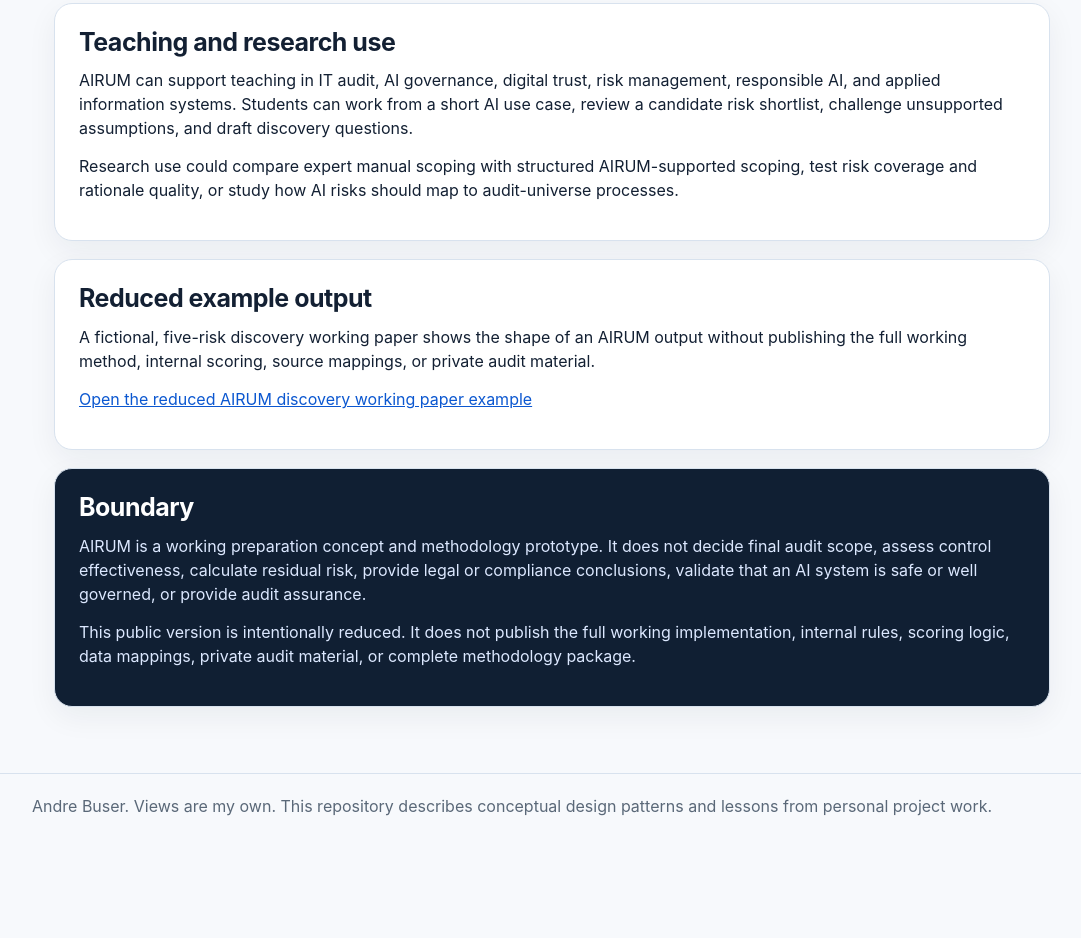
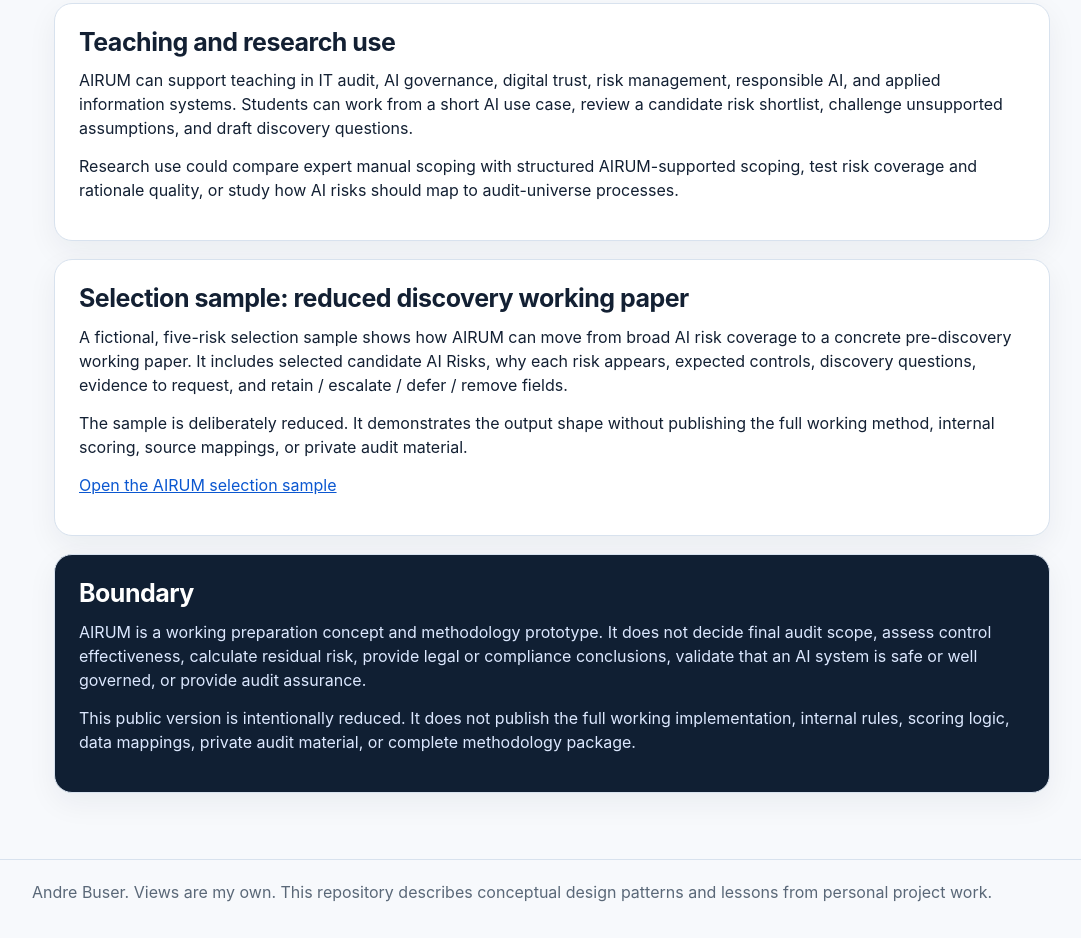
Before and after one commit to busera/AIRUM-public-demo, a plain HTML site: page index.html in a window 1280 px wide. Shown: the part 2218-3156 px from the top of the page, without its empty margins (88-1169 px from the left). Before the commit the page ends 3070 px from the top, so only its background shows below. Drawn offline with Linux system fonts and the light colour scheme.

Commit message:
docs: highlight AIRUM selection sample

```diff
--- a/index.html
+++ b/index.html
@@ -84,9 +84,10 @@
     </section>
 
     <section class="card">
-      <h2>Reduced example output</h2>
-      <p>A fictional, five-risk discovery working paper shows the shape of an AIRUM output without publishing the full working method, internal scoring, source mappings, or private audit material.</p>
-      <p><a href="examples/reduced-discovery-working-paper.html">Open the reduced AIRUM discovery working paper example</a></p>
+      <h2>Selection sample: reduced discovery working paper</h2>
+      <p>A fictional, five-risk selection sample shows how AIRUM can move from broad AI risk coverage to a concrete pre-discovery working paper. It includes selected candidate AI Risks, why each risk appears, expected controls, discovery questions, evidence to request, and retain / escalate / defer / remove fields.</p>
+      <p>The sample is deliberately reduced. It demonstrates the output shape without publishing the full working method, internal scoring, source mappings, or private audit material.</p>
+      <p><a href="examples/reduced-discovery-working-paper.html">Open the AIRUM selection sample</a></p>
     </section>
 
     <section class="card boundary">
```
Also changed, not shown: examples/reduced-discovery-working-paper.html (+3 -3 lines), README.md.
